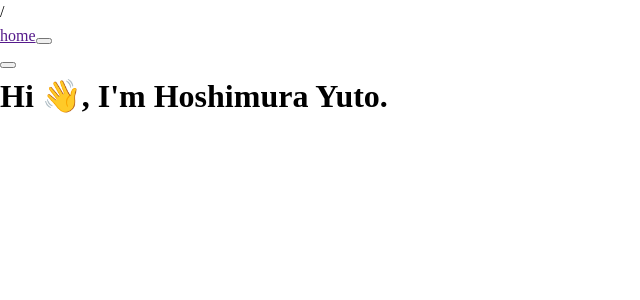
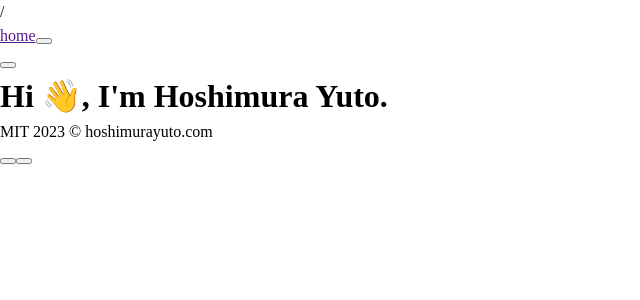
Before and after one commit to HoshimuraYuto/HoshimuraYuto.com, a Next.js app: page / in a window 1280 px wide. Shown: the top 300 px of the page, without its empty margins (0-640 px from the left). Built offline with nearby package versions, Linux system fonts and the light colour scheme.

Commit message:
#9 add footer layout

```diff
--- /dev/null
+++ b/app/components/layouts/Footer.tsx
@@ -0,0 +1,35 @@
+import siteConfig from "../../config/siteConfig";
+import { Button } from "../elements/Button";
+
+const Footer = () => {
+  return (
+    <header className="p-10">
+      <div className="m-auto max-w-[1200px] flex items-center justify-between">
+        <p className="font-size-4 color-neutral-7 dark:color-neutral-2">
+          {siteConfig.credit}
+        </p>
+        <div className="flex items-center gap-4">
+          {siteConfig.footerLinks.map((link) => (
+            <a
+              href={link.url}
+              target="_blank"
+              key={link.icon}
+            >
+              <Button
+                variant="plain"
+                size="original"
+                className="p-0 outline-0"
+              >
+                <div
+                  className={`${link.icon} color-neutral-4 wh-4 wh-6 dark:color-neutral-5`}
+                />
+              </Button>
+            </a>
+          ))}
+        </div>
+      </div>
+    </header>
+  );
+};
+
+export default Footer;
--- /dev/null
+++ b/app/config/siteConfig.tsx
@@ -0,0 +1,18 @@
+const siteConfig = {
+  headerIcon: (
+    <div className="i-carbon-star-filled color-neutral-9 wh-6 dark:color-neutral-1" />
+  ),
+  credit: `MIT ${new Date().getFullYear()} © hoshimurayuto.com`,
+  footerLinks: [
+    {
+      icon: "i-ri-twitter-x-fill",
+      url: "https://twitter.com/HoshimuraYuto",
+    },
+    {
+      icon: "i-ri-github-fill",
+      url: "https://github.com/HoshimuraYuto",
+    },
+  ],
+};
+
+export default siteConfig;
--- a/app/layout.tsx
+++ b/app/layout.tsx
@@ -1,6 +1,7 @@
 import "./reset.css";
 import "./globals.css";
 
+import Footer from "./components/layouts/Footer";
 import Header from "./components/layouts/Header";
 import { Providers } from "./providers";
 
@@ -25,6 +26,7 @@ export default function RootLayout({
         <Providers>
           <Header />
           {children}
+          <Footer />
         </Providers>
       </body>
     </html>
```
Also changed, not shown: 1 other file (tests, documents, lock files or other folders).
